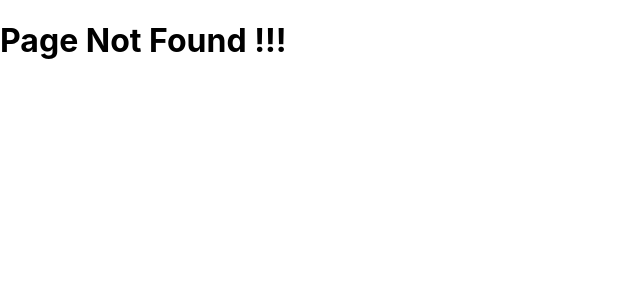
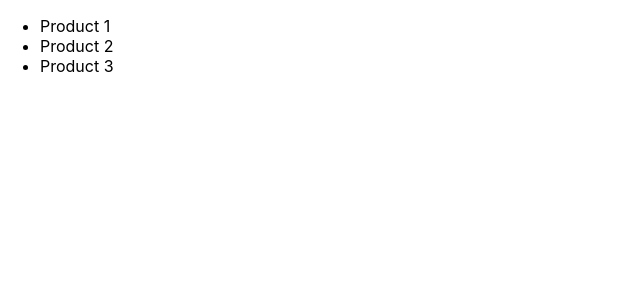
Before and after one commit to kishankarena/nextjs-practice, a Next.js app: page /productDetail in a window 1280 px wide. Before the commit this address had no page. Shown: the top 300 px of the page, without its empty margins (0-640 px from the left). Built offline with nearby package versions, Linux system fonts and the light colour scheme.

Commit message:
Server side code using file system

```diff
--- /dev/null
+++ b/data/dummy-data.json
@@ -0,0 +1,7 @@
+{
+  "products": [
+    { "id": 1, "title": "Product 1" },
+    { "id": 2, "title": "Product 2" },
+    { "id": 3, "title": "Product 3" }
+  ]
+}
--- /dev/null
+++ b/pages/productDetail.tsx
@@ -0,0 +1,32 @@
+import { NextPage } from 'next';
+import fs from 'fs/promises';
+import path from 'path';
+interface Props {
+  products: Product[];
+}
+interface Product {
+  id: Number;
+  title: String;
+}
+const productDetail: NextPage<Props> = ({ products }) => {
+  return (
+    <ul>
+      {products.map((product) => (
+        <li>{product.title}</li>
+      ))}
+    </ul>
+  );
+};
+
+export default productDetail;
+
+export async function getStaticProps() {
+  const filePath = path.join(process.cwd(), 'data', 'dummy-data.json');
+  const jsonData = await fs.readFile(filePath);
+  const data = JSON.parse(jsonData.toString());
+  return {
+    props: {
+      products: data.products,
+    },
+  };
+}
```
